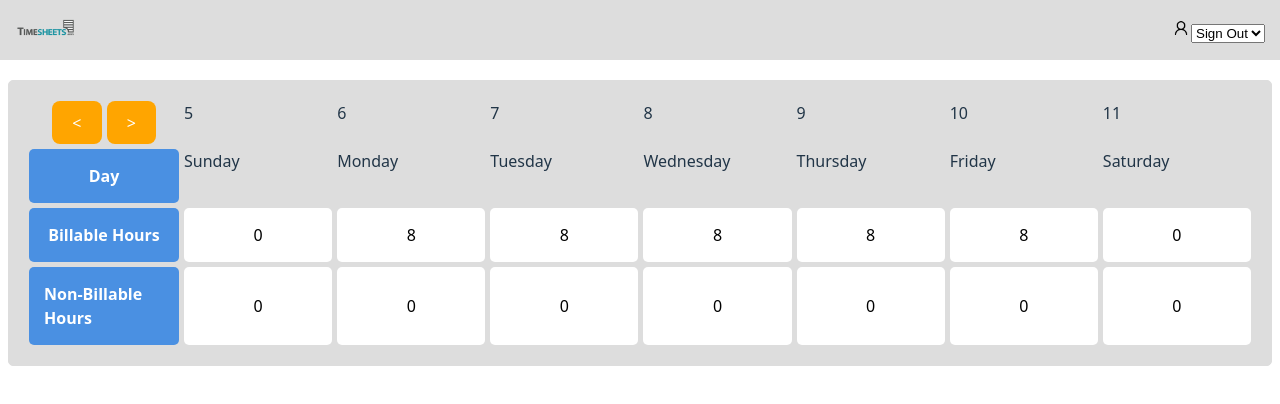
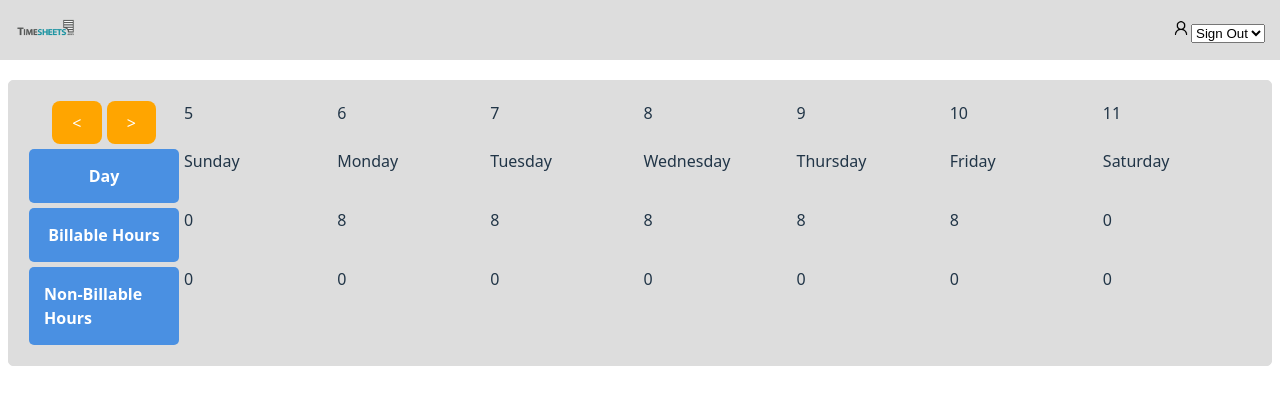
Before and after one commit to venugopalasok/Timesheet_Fe_ts, a React (Vite) app: page / in a window 1280 px wide. Shown: the top 404 px of the page. Built offline with nearby package versions, Linux system fonts and the light colour scheme.

Commit message:
Added Components HoursCell

```diff
--- a/src/App.tsx
+++ b/src/App.tsx
@@ -2,6 +2,7 @@ import Header from './components/Header'
 import './App.css'
 import DateCell from './components/DateCell'
 import DayCell from './components/DayCell'
+import HoursCell from './components/HoursCell'
 
 function App() {
 
@@ -34,22 +35,22 @@ function App() {
 
         {/* Row 3 */}
         <div className='row-header'>Billable Hours</div>
-        <div className='hours-cell'>0</div>
-        <div className='hours-cell'>8</div>
-        <div className='hours-cell'>8</div>
-        <div className='hours-cell'>8</div>
-        <div className='hours-cell'>8</div>
-        <div className='hours-cell'>8</div>
-        <div className='hours-cell'>0</div>
+        <HoursCell hours={0}/>
+        <HoursCell hours={8}/>
+        <HoursCell hours={8}/>
+        <HoursCell hours={8}/>
+        <HoursCell hours={8}/>
+        <HoursCell hours={8}/>
+        <HoursCell hours={0}/>
         {/* Row 4 */}
         <div className='row-header'>Non-Billable Hours</div>
-        <div className='hours-cell'>0</div>
-        <div className='hours-cell'>0</div>
-        <div className='hours-cell'>0</div>
-        <div className='hours-cell'>0</div>
-        <div className='hours-cell'>0</div>
-        <div className='hours-cell'>0</div>
-        <div className='hours-cell'>0</div>
+        <HoursCell hours={0}/>
+        <HoursCell hours={0}/>
+        <HoursCell hours={0}/>
+        <HoursCell hours={0}/>
+        <HoursCell hours={0}/>
+        <HoursCell hours={0}/>
+        <HoursCell hours={0}/>
 
       </div>
 
--- /dev/null
+++ b/src/components/HoursCell.tsx
@@ -0,0 +1,9 @@
+const HoursCell = ({hours}:{hours:any}) => {
+    return (
+        <div className='bg-white text-black p-4 text-center
+        flex items-center flex-col justify-center rounded-[5px]'>{hours}
+        </div>
+    )
+}
+
+export default HoursCell;
```
